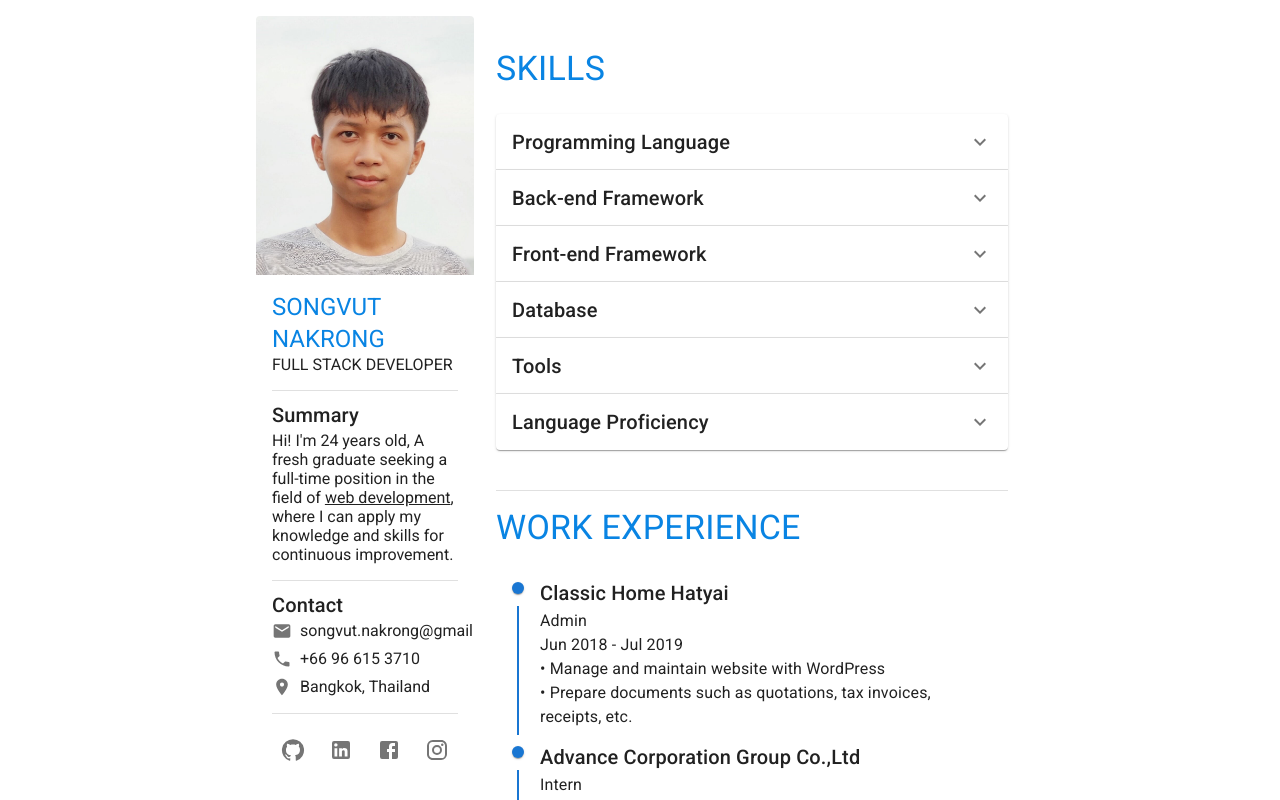
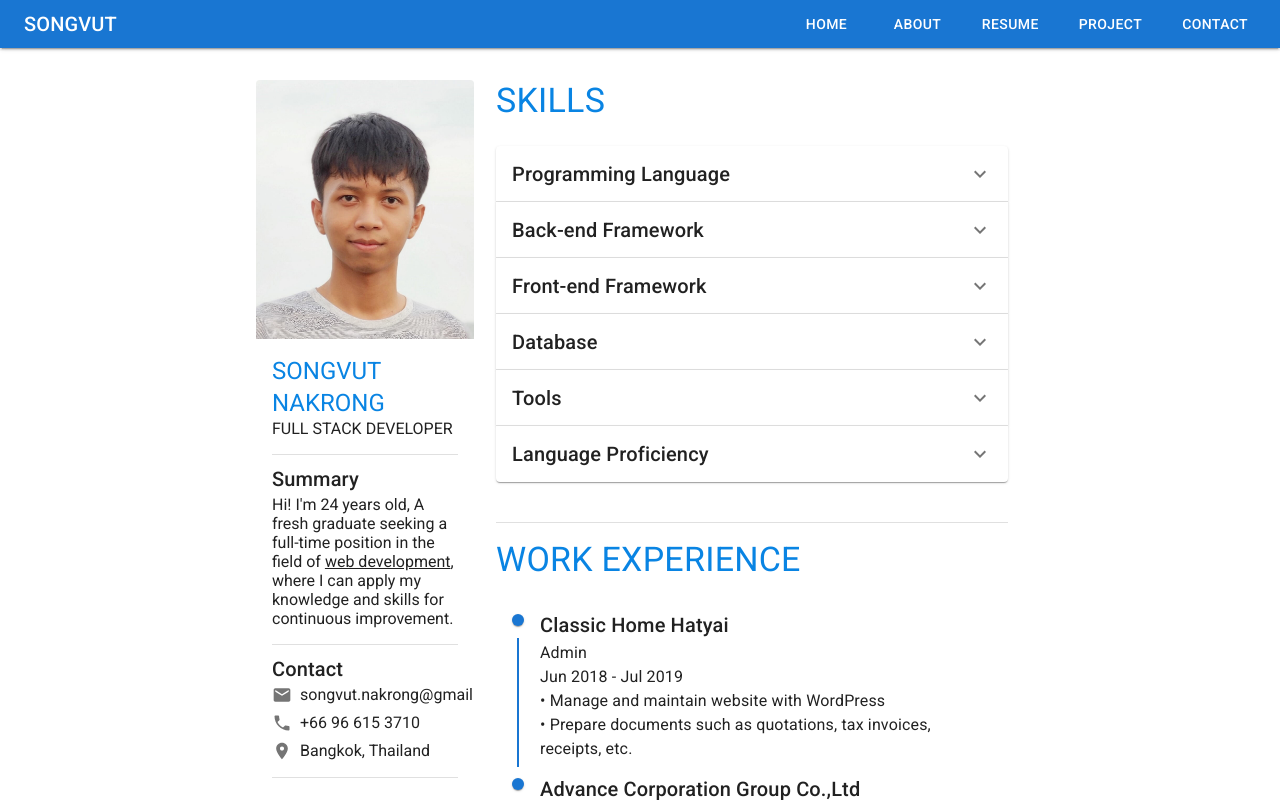
Before and after one commit to songvut365/songvut-website-react, a React (Create React App) app: page / in a window 1280 px wide. Shown: the top 800 px of the page. Built offline with nearby package versions, Linux system fonts and the light colour scheme.

Commit message:
Initial app bar component

```diff
--- a/src/App.js
+++ b/src/App.js
@@ -1,9 +1,12 @@
 import './App.css';
 import Home from './home/Home';
+import Appbar from './component/Appbar';
 
 function App() {
   return (
     <div className="App">
+      <Appbar />
+
       <Home />
 
       <div id="footer">
--- a/src/Home/Home.js
+++ b/src/Home/Home.js
@@ -427,7 +427,7 @@ function Home() {
 
   return (
     <div className="Home">
-      <Box sx={{display: 'flex', flexWrap: 'wrap'}}>
+      <Box sx={{display: 'flex', flexWrap: 'wrap', pt: 4}}>
         <Grid
           container
           spacing={{ xs: 2, md: 2 }}
@@ -436,7 +436,7 @@ function Home() {
         >
           {/* Left */}
           <Grid item xs={12} sm={8} md={3} lg={2} id="left">
-            <Paper sx={{position: {lg: 'fixed'}, maxWidth: {lg: 0.17}}} elevation={0} >
+            <Paper sx={{position: {lg: 'fixed'}, maxWidth: {lg: 0.17}, pt: 4}} elevation={0} >
               <Card sx={{display: 'flex', flexDirection: 'column', bgcolor: 'white'}} elevation={0}>
                 <CardMedia
                   component="img"
--- /dev/null
+++ b/src/component/Appbar.js
@@ -0,0 +1,105 @@
+import React from 'react'
+
+import AppBar from '@mui/material/AppBar';
+import Box from '@mui/material/Box';
+import Toolbar from '@mui/material/Toolbar';
+import IconButton from '@mui/material/IconButton';
+import Typography from '@mui/material/Typography';
+import Menu from '@mui/material/Menu';
+import MenuIcon from '@mui/icons-material/Menu';
+import Container from '@mui/material/Container';
+import Button from '@mui/material/Button';
+import MenuItem from '@mui/material/MenuItem';
+
+function Appbar() {
+  const pages = ['Home', 'About', 'Resume', 'Project', 'Contact'];
+  const [anchorElNav, setAnchorElNav] = React.useState(null);
+
+  const handleOpenNavMenu = (event) => {
+    setAnchorElNav(event.currentTarget);
+  };
+
+  const handleCloseNavMenu = () => {
+    setAnchorElNav(null);
+  };
+
+  return (
+    <AppBar position="fixed" elevation={2}>
+      <Container maxWidth="xl">
+        <Toolbar disableGutters variant="dense">
+          <Typography
+            variant="h6"
+            noWrap
+            component="div"
+            sx={{ mr: 2, display: { xs: 'none', md: 'flex' } }}
+          >
+            SONGVUT
+          </Typography>
+
+          {/* mobile */}
+          <Box sx={{ flexGrow: 1, display: { xs: 'flex', md: 'none' } }}>
+            <IconButton
+              size="large"
+              aria-label="account of current user"
+              aria-controls="menu-appbar"
+              aria-haspopup="true"
+              onClick={handleOpenNavMenu}
+              color="inherit"
+            >
+              <MenuIcon />
+            </IconButton>
+
+            <Menu
+              id="menu-appbar"
+              anchorEl={anchorElNav}
+              anchorOrigin={{
+                vertical: 'bottom',
+                horizontal: 'left',
+              }}
+              keepMounted
+              transformOrigin={{
+                vertical: 'top',
+                horizontal: 'left',
+              }}
+              open={Boolean(anchorElNav)}
+              onClose={handleCloseNavMenu}
+              sx={{
+                display: { xs: 'block', md: 'none' },
+              }}
+            >
+              {pages.map((page) => (
+                <MenuItem key={page} onClick={handleCloseNavMenu} href={page} sx={{width: 500}}>
+                  <Typography textAlign="center">{page}</Typography>
+                </MenuItem>
+              ))}
+            </Menu>
+          </Box>
+
+          {/* desktop */}
+          <Typography
+            variant="h6"
+            noWrap
+            component="div"
+            sx={{ flexGrow: 1, display: { xs: 'flex', md: 'none' } }}
+          >
+            SONGVUT
+          </Typography>
+          <Box sx={{ flexGrow: 1, display: { xs: 'none', md: 'flex' }, justifyContent: 'flex-end', gap: 3 }}>
+            {pages.map((page) => (
+              <Button
+                key={page}
+                onClick={handleCloseNavMenu}
+                sx={{ color: 'white', display: 'block' }}
+                href={page}
+              >
+                {page}
+              </Button>
+            ))}
+          </Box>
+        </Toolbar>
+      </Container>
+    </AppBar>
+  )
+}
+
+export default Appbar
```
